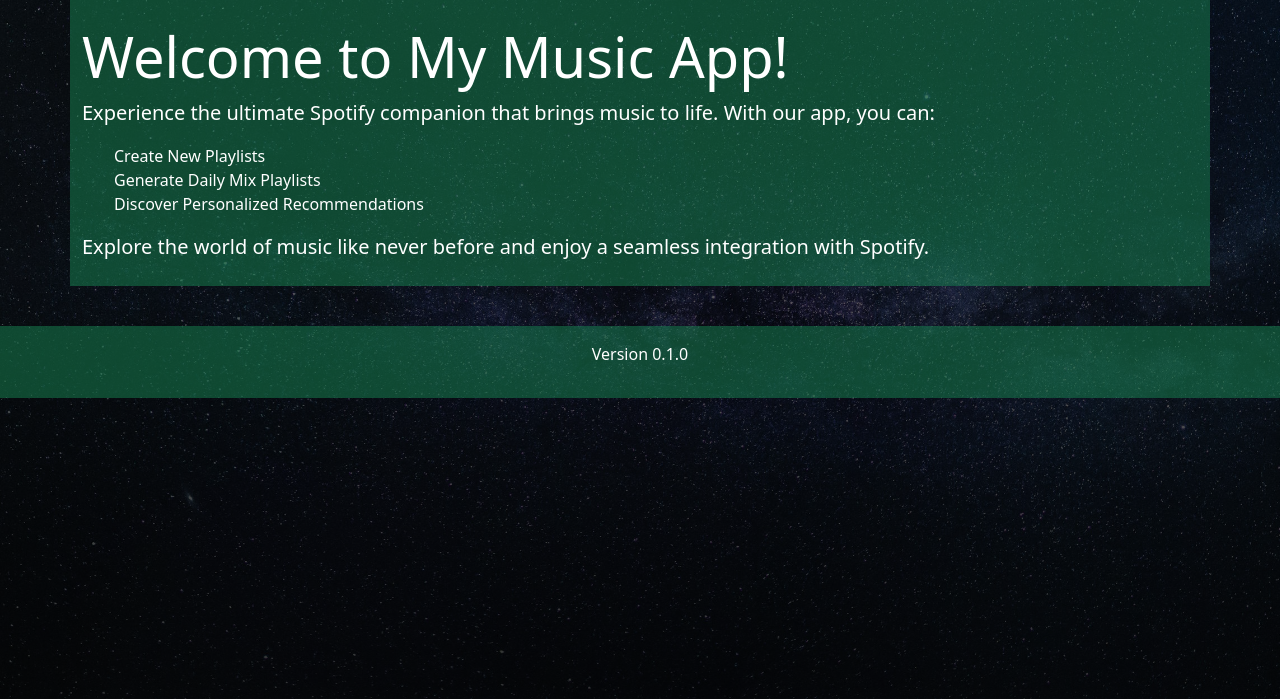
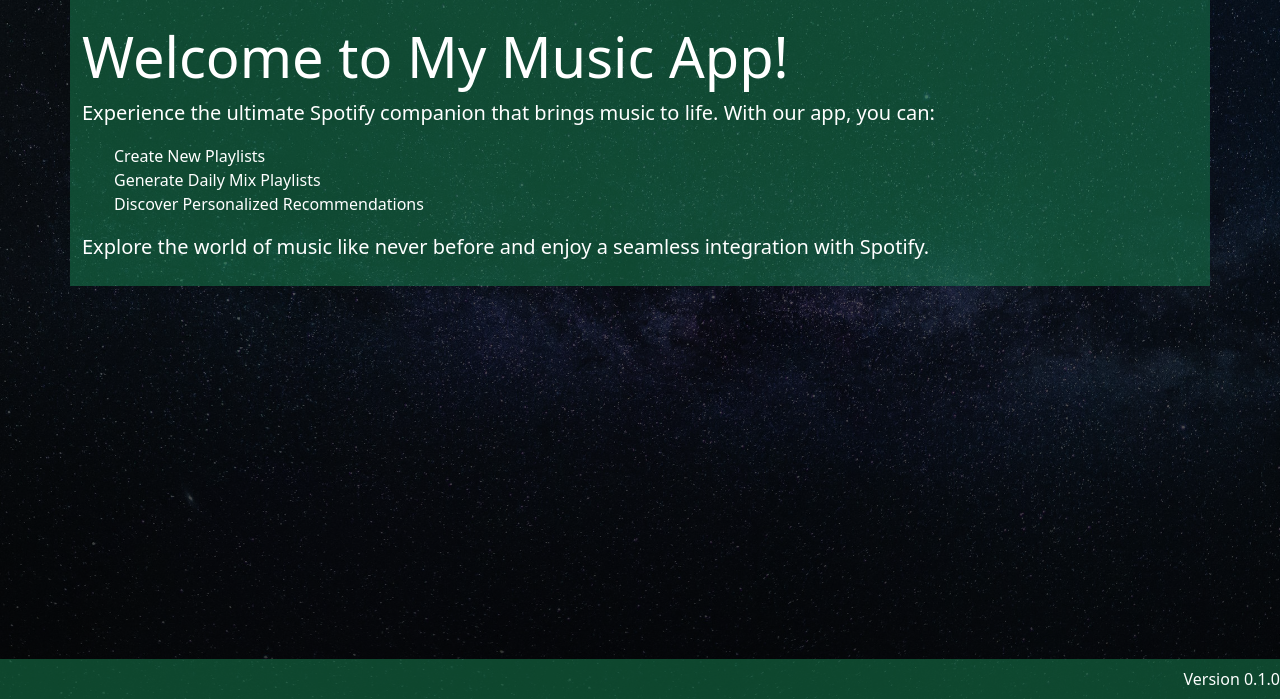
Before and after one commit to Timych84/mixify, a Flask app: template services/web/templates/index.html in a window 1280 px wide. Shown: the part 101-800 px from the top of the page. Run offline with Flask 3, Linux system fonts and the light colour scheme; the template is opened without the code that fills it, so the values that code supplies are empty.

Commit message:
add prod deploy

```diff
--- a/services/web/static/styles_main.css
+++ b/services/web/static/styles_main.css
@@ -20,7 +20,7 @@ body {
 }
 
 .playlist-container {
-    max-height: 85vh;
+    max-height: 80vh;
     margin-bottom: 40px;
     overflow:auto;
     scrollbar-width: thin;
--- a/services/web/templates/base.html
+++ b/services/web/templates/base.html
@@ -47,9 +47,10 @@
 </div>
 
 <!-- Footer -->
-<footer class="bg-success text-white text-center py-3 mt-4" style="--bs-bg-opacity: 0.5;">
-    <p>Version 0.1.0</p>
-</footer>
+<div class="bg-success text-white text-center d-flex justify-content-end align-items-center fixed-bottom" style="--bs-bg-opacity: 0.5; height: 40px;">
+    <p class="mb-0">Version 0.1.0</p>
+</div>
+
 
 <script src="https://cdn.jsdelivr.net/npm/bootstrap@5.2.3/dist/js/bootstrap.bundle.min.js" integrity="sha384-kenU1KFdBIe4zVF0s0G1M5b4hcpxyD9F7jL+jjXkk+Q2h455rYXK/7HAuoJl+0I4" crossorigin="anonymous"></script>
 
```
Also changed, not shown: .gitlab-ci.yml.
